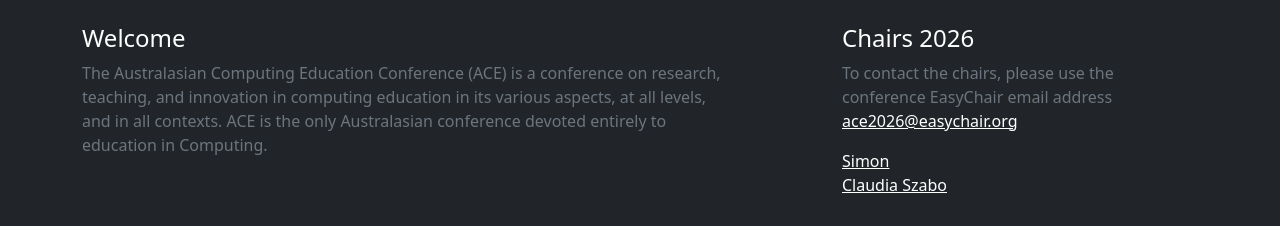
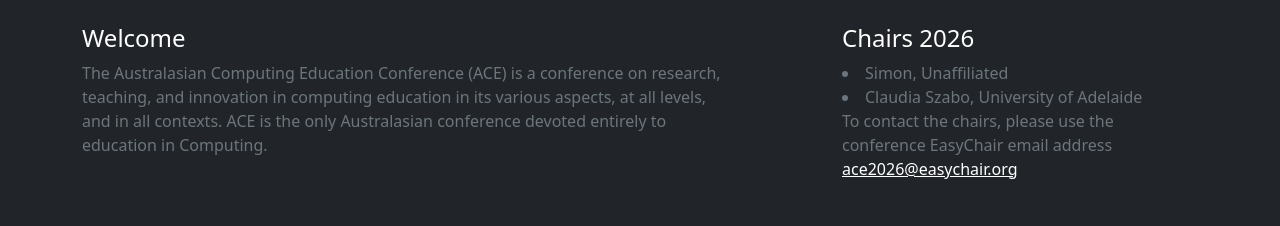
Before and after one commit to aceconference2026/aceconference2026.github.io, a plain HTML site: page authors.html in a window 1280 px wide. Both pictures are taken after a click on the button "Toggle navigation". Shown: the top 226 px of the page. Drawn offline with Linux system fonts and the light colour scheme.

Commit message:
Update authors.html

```diff
--- a/authors.html
+++ b/authors.html
@@ -28,12 +28,10 @@
 				</div>
 				<div class="col-sm-4 offset-md-1 py-4">
 					<h4 class="text-white">Chairs 2026</h4>
-					<p  class="text-muted">
-					To contact the chairs, please use the conference EasyChair email address <a href="ace2026@easychair.org" class="text-white">ace2026@easychair.org</a></p>
-					<ul class="list-unstyled">
-					<li><a href="https://" class="text-white">Simon</a></li>
-					<li><a href="https://researchers.adelaide.edu.au/profile/claudia.szabo" class="text-white">Claudia Szabo</a></li>
-					</ul>
+					<li class="text-muted">Simon, Unaffiliated</li>
+					<li class="text-muted">Claudia Szabo, University of Adelaide</li>
+					<p class="text-muted">To contact the chairs, please use the conference EasyChair email address <a href="ace2026@easychair.org" class="text-white">ace2026@easychair.org</a></p>
+
 				</div>
 			</div>
 		</div>
```
